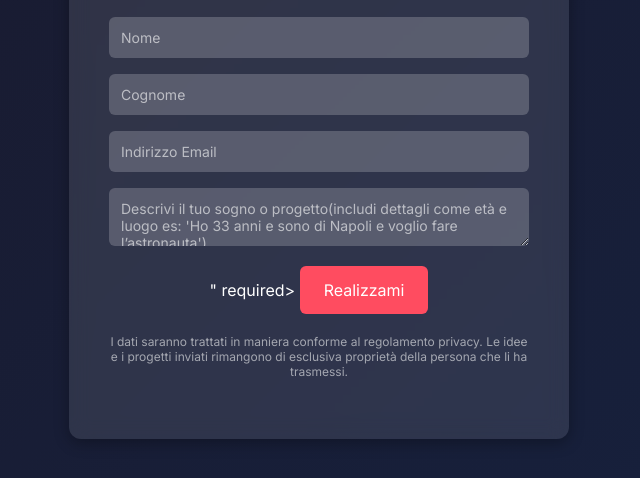
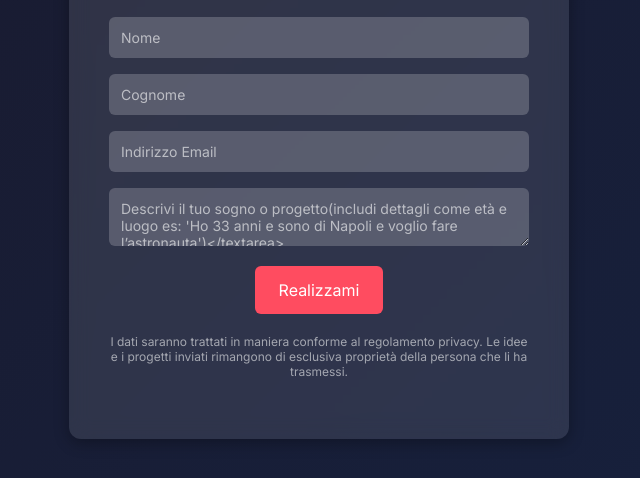
Before and after one commit to LeoBergonzoni/Realizzami, a plain HTML site: page index.html in a window 1280 px wide. Shown: the part 244-722 px from the top of the page, without its empty margins (321-961 px from the left). Drawn offline with Linux system fonts and the light colour scheme.

Commit message:
Update index.html

```diff
--- a/index.html
+++ b/index.html
@@ -83,7 +83,7 @@
             <input type="text" name="nome" placeholder="Nome" required>
             <input type="text" name="cognome" placeholder="Cognome" required>
             <input type="email" name="email" placeholder="Indirizzo Email" required>
-            <textarea name="sogno" placeholder="Descrivi il tuo sogno o progetto(includi dettagli come età e luogo es: 'Ho 33 anni e sono di Napoli e voglio fare l’astronauta')" required></textarea>" required></textarea>
+            <textarea name="sogno" placeholder="Descrivi il tuo sogno o progetto(includi dettagli come età e luogo es: 'Ho 33 anni e sono di Napoli e voglio fare l’astronauta')</textarea>" required></textarea>
             <button type="submit">Realizzami</button>
         </form>
         <p class="disclaimer">I dati saranno trattati in maniera conforme al regolamento privacy. Le idee e i progetti inviati rimangono di esclusiva proprietà della persona che li ha trasmessi.</p>
```
